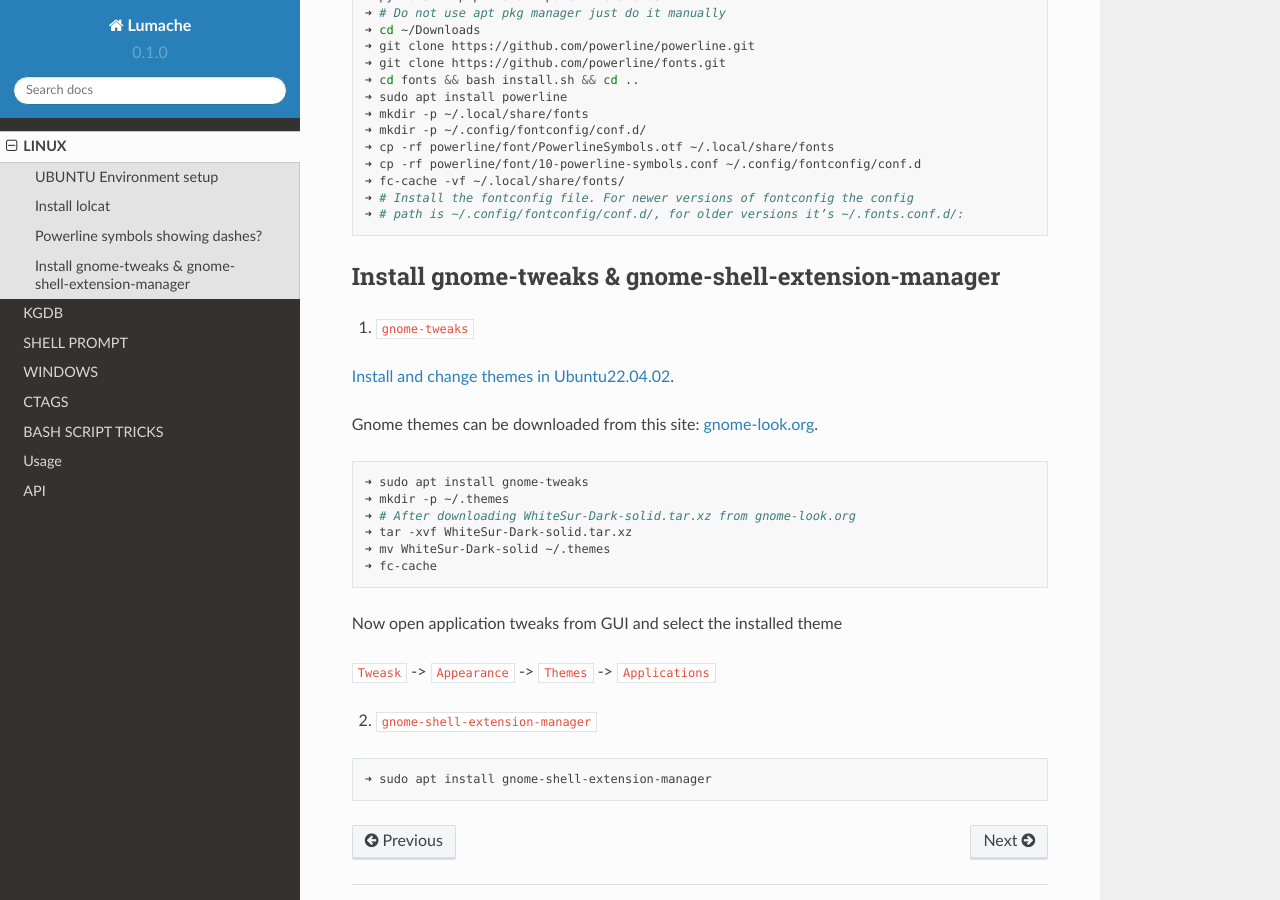
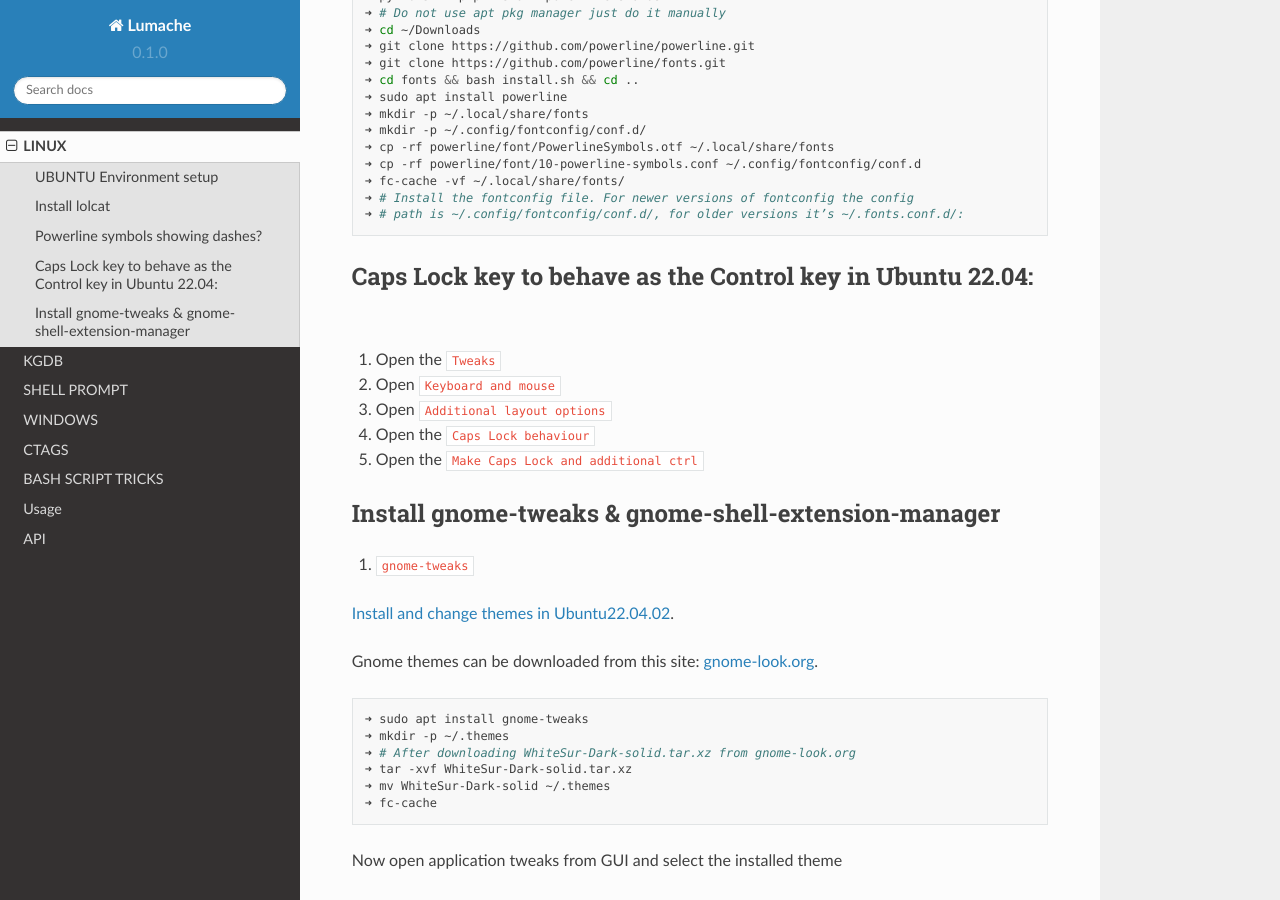
Before and after one commit to shadevacc/envs, a Sphinx documentation site: the page built from docs/source/linux/linux.rst, in a window 1280 px wide and 900 px high, scrolled down 1846 px. Built offline with Sphinx 7.4.7 and the Read the Docs theme 2.0.0, drawn with Linux system fonts in a browser that asks for light colours.

Commit message:
2023Apr09: Make Caps Lock to behave as Ctrl
Signed-off-by: sha.dev <sha.dev.co.in@gmail.com>

```diff
--- a/docs/source/linux/linux.rst
+++ b/docs/source/linux/linux.rst
@@ -110,6 +110,19 @@ Follow below steps in Ubuntu22.04.02 and refer `powerline.readthedocs`_:
     ➜ # Install the fontconfig file. For newer versions of fontconfig the config
     ➜ # path is ~/.config/fontconfig/conf.d/, for older versions it’s ~/.fonts.conf.d/:
 
+Caps Lock key to behave as the Control key in Ubuntu 22.04:
+-----------------------------------------------------------
+
+1. Open the ``Tweaks``
+
+2. Open ``Keyboard and mouse``
+
+3. Open ``Additional layout options``
+
+4. Open the ``Caps Lock behaviour``
+
+5. Open the ``Make Caps Lock and additional ctrl``
+
 Install gnome-tweaks & gnome-shell-extension-manager
 ----------------------------------------------------
 
```
